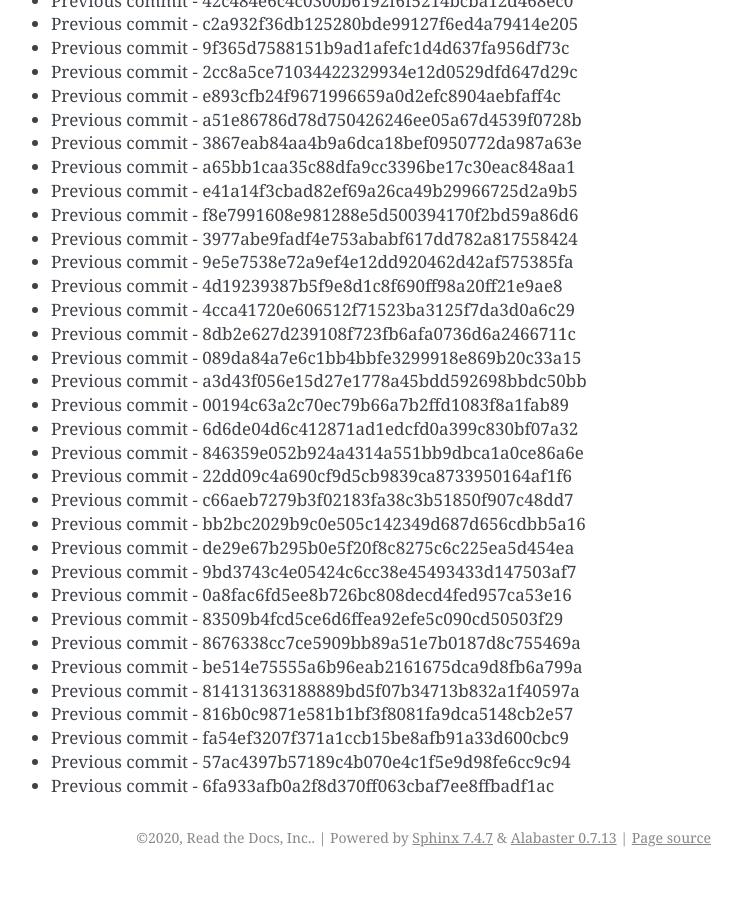
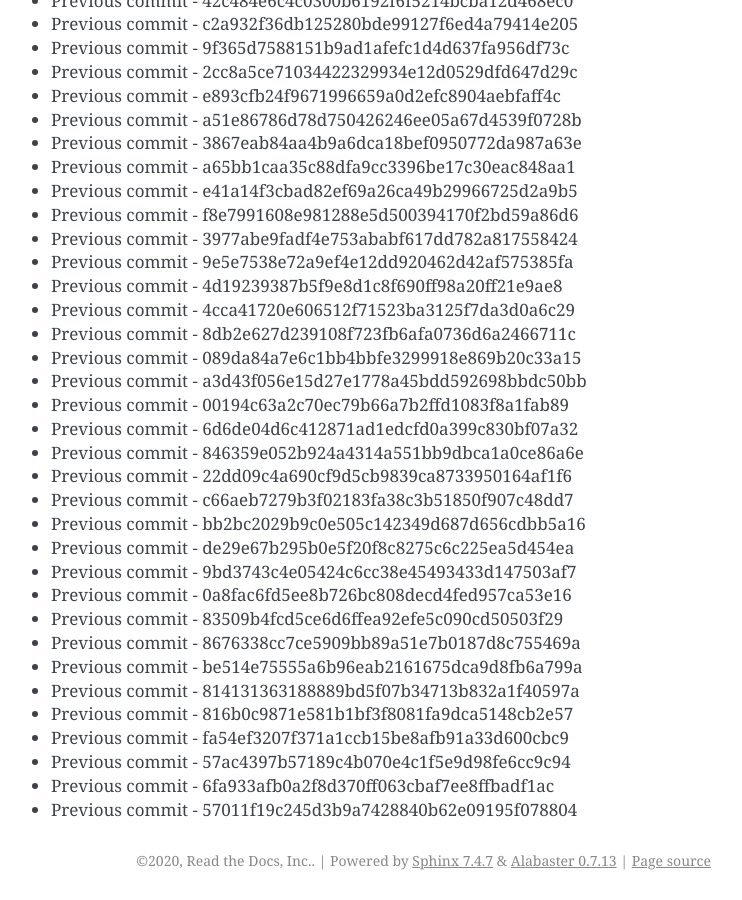
Before and after one commit to readthedocs/rtd-git-stresstest, a Sphinx documentation site: the page built from docs/updates.rst, in a window 1280 px wide and 900 px high, scrolled down 56887 px. Shown: the whole window, without its empty margins (399-1141 px from the left). Built offline with Sphinx 7.4.7, drawn with Linux system fonts in a browser that asks for light colours; before the commit the page ends 57764 px from its top, so only the background shows below that.

Commit message:
Generating commit from previous: 57011f19c245d3b9a7428840b62e09195f078804

```diff
--- a/docs/updates.rst
+++ b/docs/updates.rst
@@ -2422,3 +2422,4 @@ It can be tested for any performance characteristics.
 * Previous commit - fa54ef3207f371a1ccb15be8afb91a33d600cbc9
 * Previous commit - 57ac4397b57189c4b070e4c1f5e9d98fe6cc9c94
 * Previous commit - 6fa933afb0a2f8d370ff063cbaf7ee8ffbadf1ac
+* Previous commit - 57011f19c245d3b9a7428840b62e09195f078804
```
